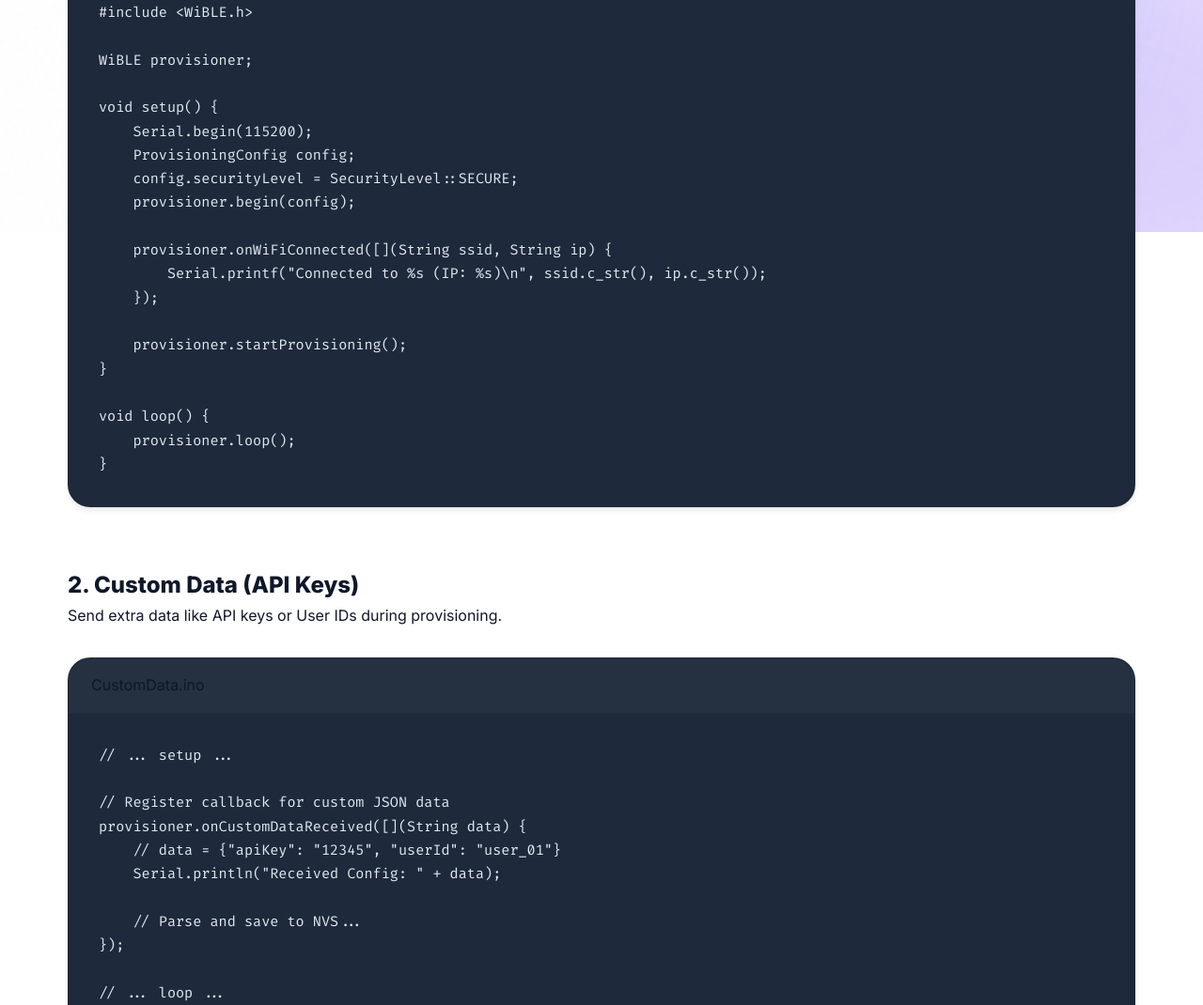
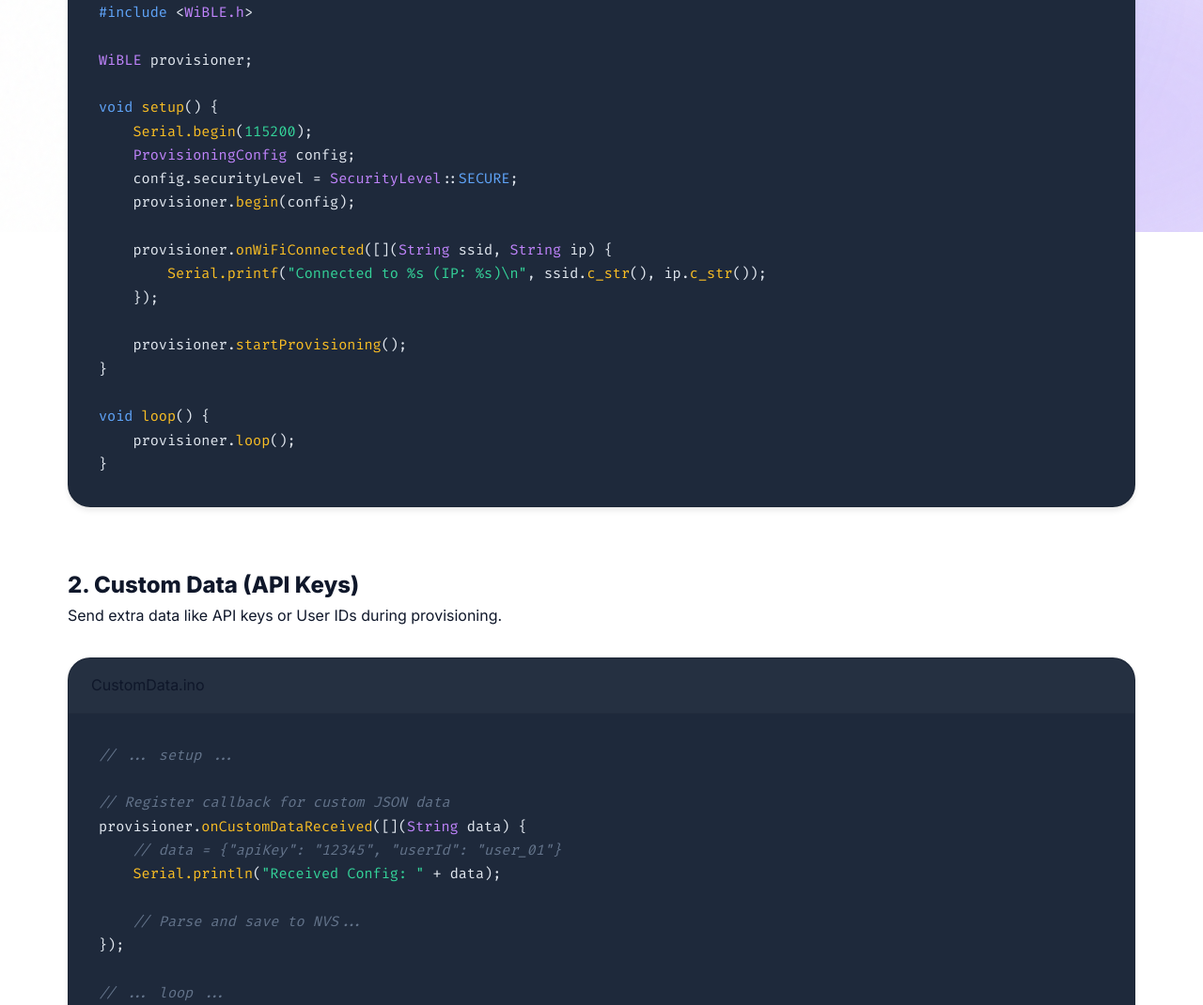
Before and after one commit to Chamath-Adithya/WiBLE, a plain HTML site: page docs/examples.html in a window 1280 px wide. Shown: the part 553-1623 px from the top of the page at 94% size. Drawn offline with nearby package versions, Linux system fonts and the light colour scheme.

Commit message:
feat: Add syntax highlighting to code examples in examples.html

```diff
--- a/docs/examples.html
+++ b/docs/examples.html
@@ -59,25 +59,25 @@
                 <div class="window-header">
                     <span class="filename">BasicProvisioning.ino</span>
                 </div>
-                <pre><code>#include &lt;WiBLE.h&gt;
+                <pre><code><span class="code-keyword">#include</span> &lt;<span class="code-type">WiBLE.h</span>&gt;
 
-WiBLE provisioner;
+<span class="code-type">WiBLE</span> provisioner;
 
-void setup() {
-    Serial.begin(115200);
-    ProvisioningConfig config;
-    config.securityLevel = SecurityLevel::SECURE;
-    provisioner.begin(config);
+<span class="code-keyword">void</span> <span class="code-function">setup</span>() {
+    <span class="code-function">Serial.begin</span>(<span class="code-string">115200</span>);
+    <span class="code-type">ProvisioningConfig</span> config;
+    config.securityLevel = <span class="code-type">SecurityLevel</span>::<span class="code-keyword">SECURE</span>;
+    provisioner.<span class="code-function">begin</span>(config);
 
-    provisioner.onWiFiConnected([](String ssid, String ip) {
-        Serial.printf("Connected to %s (IP: %s)\n", ssid.c_str(), ip.c_str());
+    provisioner.<span class="code-function">onWiFiConnected</span>([](<span class="code-type">String</span> ssid, <span class="code-type">String</span> ip) {
+        <span class="code-function">Serial.printf</span>(<span class="code-string">"Connected to %s (IP: %s)\n"</span>, ssid.<span class="code-function">c_str</span>(), ip.<span class="code-function">c_str</span>());
     });
 
-    provisioner.startProvisioning();
+    provisioner.<span class="code-function">startProvisioning</span>();
 }
 
-void loop() {
-    provisioner.loop();
+<span class="code-keyword">void</span> <span class="code-function">loop</span>() {
+    provisioner.<span class="code-function">loop</span>();
 }</code></pre>
             </div>
         </div>
@@ -90,17 +90,17 @@ void loop() {
                 <div class="window-header">
                     <span class="filename">CustomData.ino</span>
                 </div>
-                <pre><code>// ... setup ...
+                <pre><code><span class="code-comment">// ... setup ...</span>
 
-// Register callback for custom JSON data
-provisioner.onCustomDataReceived([](String data) {
-    // data = {"apiKey": "12345", "userId": "user_01"}
-    Serial.println("Received Config: " + data);
+<span class="code-comment">// Register callback for custom JSON data</span>
+provisioner.<span class="code-function">onCustomDataReceived</span>([](<span class="code-type">String</span> data) {
+    <span class="code-comment">// data = {"apiKey": "12345", "userId": "user_01"}</span>
+    <span class="code-function">Serial.println</span>(<span class="code-string">"Received Config: "</span> + data);
 
-    // Parse and save to NVS...
+    <span class="code-comment">// Parse and save to NVS...</span>
 });
 
-// ... loop ...</code></pre>
+<span class="code-comment">// ... loop ...</span></code></pre>
             </div>
         </div>
 
```
